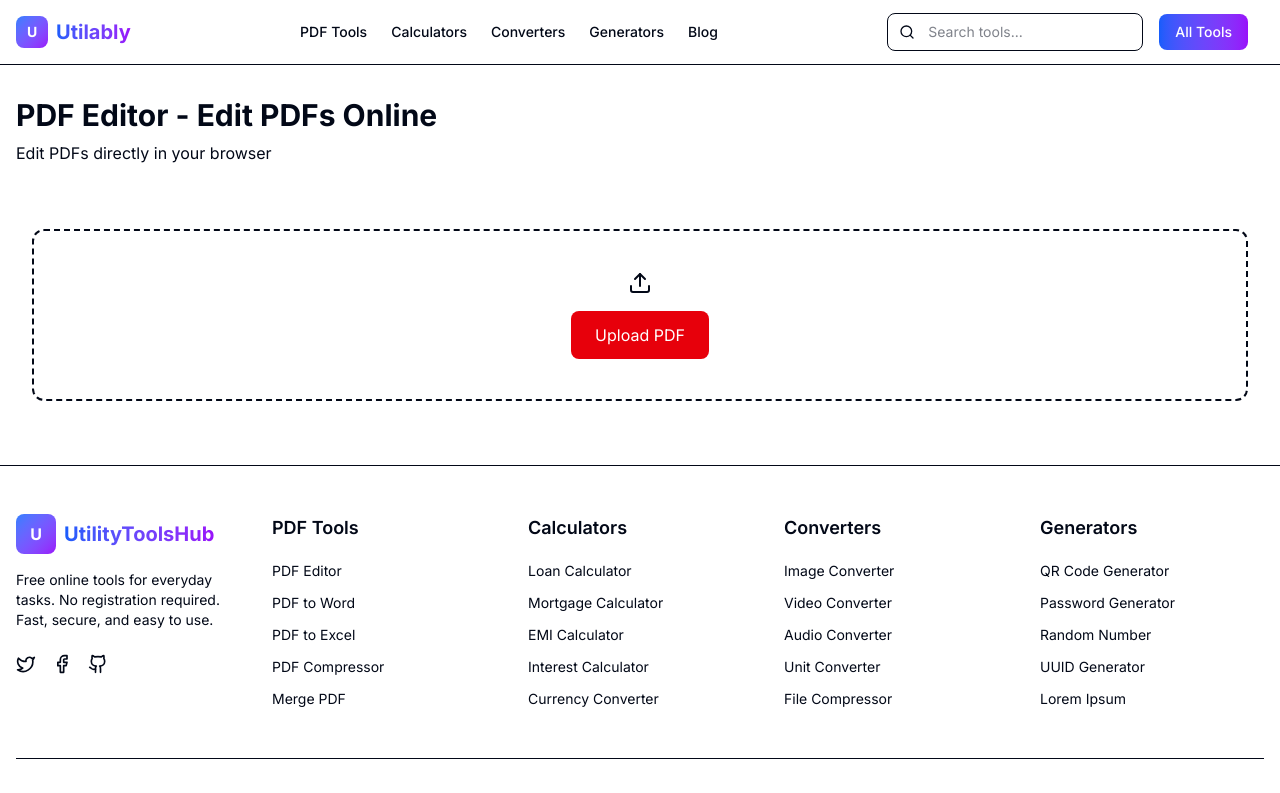
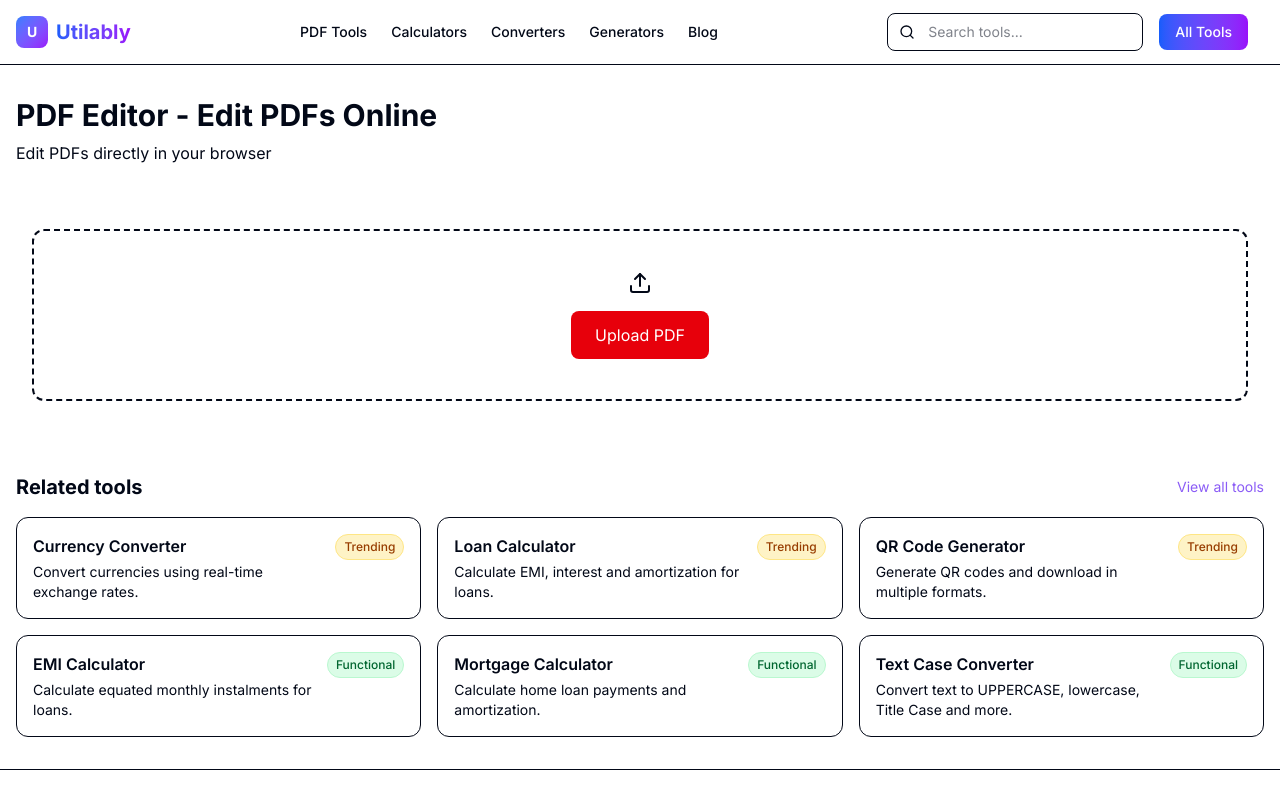
Before and after one commit to chandk0786/utilably, a Next.js app: page /tools/pdf-editor in a window 1280 px wide. Shown: the top 793 px of the page. Built offline with nearby package versions, Linux system fonts and the light colour scheme.

Commit message:
SEO: add RelatedTools to PDF Editor

```diff
--- a/src/app/tools/pdf-editor/page.tsx
+++ b/src/app/tools/pdf-editor/page.tsx
@@ -1,5 +1,5 @@
 "use client";
-
+import RelatedTools from "@/components/RelatedTools";
 import { useState, useRef, useEffect } from "react";
 import {
   PDFDocument,
@@ -228,6 +228,7 @@ export default function PDFEditorPage() {
           </>
         )}
       </div>
+      <RelatedTools currentToolId="pdf-editor" />
     </ToolLayout>
   );
 }
```
